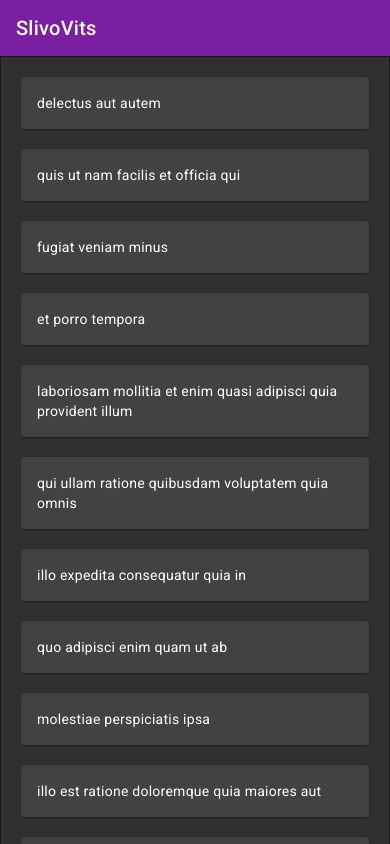
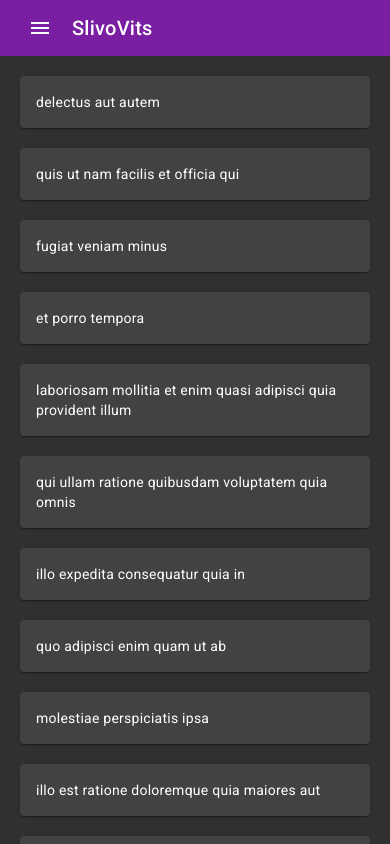
Before and after one commit to dev-evgeni/slivovits, an Angular app: page / in a window 390 px wide. Shown: the top 844 px of the page. Built offline with nearby package versions, Linux system fonts and the light colour scheme.

Commit message:
Improved Sidenav responsiveness

```diff
--- a/src/app/app.component.html
+++ b/src/app/app.component.html
@@ -1,9 +1,23 @@
-<mat-toolbar color="primary">
-  <span>SlivoVits</span>
+<div class="example-container" [class.example-is-mobile]="mobileQuery.matches">
+  <mat-toolbar color="primary" class="example-toolbar">
+    <button mat-icon-button (click)="snav.toggle()">
+      <mat-icon>menu</mat-icon>
+    </button>
+    <h1 class="example-app-name">{{ title }}</h1>
   </mat-toolbar>
 
-<mat-drawer-container class="example-container" autosize>
-  <div class="example-sidenav-content">
+  <mat-sidenav-container class="example-sidenav-container"
+                         [style.marginTop.px]="mobileQuery.matches ? 56 : 0">
+    <mat-sidenav #snav [mode]="mobileQuery.matches ? 'over' : 'side'"
+                 [fixedInViewport]="mobileQuery.matches" fixedTopGap="56">
+      <mat-nav-list>
+        <a mat-list-item routerLink="." *ngFor="let nav of fillerNav">
+          {{nav}}
+        </a>
+      </mat-nav-list>
+      </mat-sidenav>
+
+    <mat-sidenav-content class="example-sidenav-content">
       <mat-card *ngFor="let datum of data" class="example-card">
         <mat-card-content>
           <p>
@@ -11,5 +25,6 @@
           </p>
         </mat-card-content>
       </mat-card>
+    </mat-sidenav-content>
+  </mat-sidenav-container>
 </div>
-</mat-drawer-container>
--- a/src/app/app.component.scss
+++ b/src/app/app.component.scss
@@ -1,9 +1,51 @@
 .example-card {
   width: 400px;
+
+  &:first-of-type {
+    margin-top: 20px;
+  }
+
+  &:last-of-type {
+    margin-top: 20px;
+  }
+}
+
+@media (max-width: 440px) {
+  .example-card {
+    width: 100%;
+  }
 }
 
 .example-container {
-  border: 1px solid rgba(0, 0, 0, 0.5);
+  display: flex;
+  flex-direction: column;
+  position: absolute;
+  top: 0;
+  bottom: 0;
+  left: 0;
+  right: 0;
+}
+
+.example-is-mobile .example-toolbar {
+  position: fixed;
+  /* Make sure the toolbar will stay on top of the content as it scrolls past. */
+  z-index: 2;
+}
+
+h1.example-app-name {
+  margin: 0 0 0 8px;
+}
+
+.example-sidenav-container {
+  /* When the sidenav is not fixed, stretch the sidenav container to fill the available space. This
+     causes `<mat-sidenav-content>` to act as our scrolling element for desktop layouts. */
+  flex: 1;
+}
+
+.example-is-mobile .example-sidenav-container {
+  /* When the sidenav is fixed, don't constrain the height of the sidenav container. This allows the
+     `<body>` to be our scrolling element for mobile layouts. */
+  flex: 1 0 auto;
 }
 
 .example-sidenav-content {
@@ -11,15 +53,5 @@
   flex-direction: column;
   align-items: center;
   row-gap: 20px;
-  padding: 20px;
+  padding: 0 20px;
 }
-
-.example-sidenav {
-  padding: 20px;
-}
-
-@media (max-width: 440px) {
-  .example-card {
-    width: 100%;
-  }
-}
--- a/src/app/app.component.ts
+++ b/src/app/app.component.ts
@@ -1,5 +1,6 @@
-import { Component } from '@angular/core';
-import { HttpClient  } from '@angular/common/http';
+import { MediaMatcher } from '@angular/cdk/layout';
+import { ChangeDetectorRef, Component } from '@angular/core';
+import { HttpClient } from "@angular/common/http";
 
 @Component({
   selector: 'app-root',
@@ -12,11 +13,25 @@
 
   private URL = 'assets/data.json';
 
-  constructor(private httpClient: HttpClient) {}
+  mobileQuery: MediaQueryList;
+
+  fillerNav = ['Home'];
+
+  private readonly _mobileQueryListener: () => void;
+
+  constructor(private httpClient: HttpClient, changeDetectorRef: ChangeDetectorRef, media: MediaMatcher) {
+    this.mobileQuery = media.matchMedia('(max-width: 600px)');
+    this._mobileQueryListener = () => changeDetectorRef.detectChanges();
+    this.mobileQuery.addListener(this._mobileQueryListener);
+  }
 
   ngOnInit() {
     this.httpClient.get(this.URL).subscribe(
       data => this.data = data
     );
   }
+
+  ngOnDestroy(): void {
+    this.mobileQuery.removeListener(this._mobileQueryListener);
+  }
 }
--- a/src/styles.scss
+++ b/src/styles.scss
@@ -1,3 +1,7 @@
+html, body {
+  height: 100%;
+}
+
 body {
   margin: 0 !important;
   color: white;
```
Also changed, not shown: src/app/app.module.ts (+5 -10 lines), src/material.module.ts (added, +24 -0 lines). Lines whose indentation alone changed are shown as unchanged.
